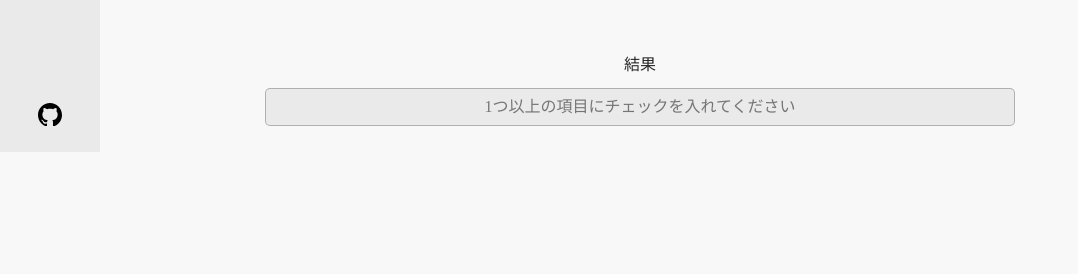
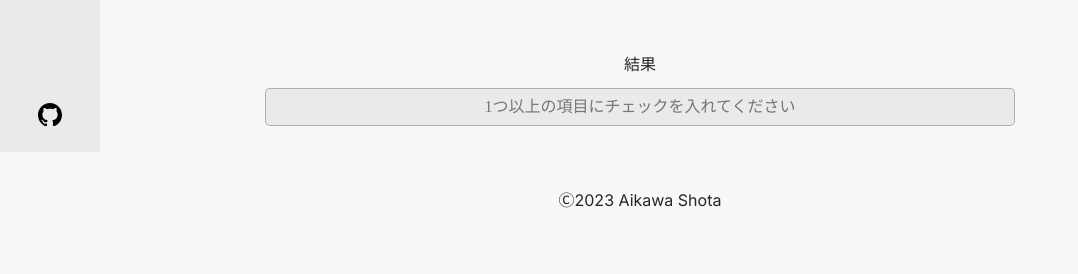
Before and after one commit to AikawaShota/web-toolbox, a Django app: page /passwords-generator in a window 1280 px wide. Shown: the part 648-922 px from the top of the page, without its empty margins (0-1078 px from the left). Before the commit the page ends 800 px from the top, so only its background shows below. Run offline with Django 4.2, Linux system fonts and the light colour scheme; parts of the project's set-up code (start-up, migrations or seed data) failed here and were passed over.

Commit message:
ライセンス表記の追加

```diff
--- a/toolbox/character_counter/templates/character_counter/index.html
+++ b/toolbox/character_counter/templates/character_counter/index.html
@@ -52,4 +52,8 @@
   </table>
 </div>
 
+<div>
+  <p>Ⓒ2023 Aikawa Shota</p>
+</div>
+
 {% endblock %}
--- a/toolbox/filler_text/templates/filler_text/index.html
+++ b/toolbox/filler_text/templates/filler_text/index.html
@@ -69,4 +69,8 @@
 {{ result }}</textarea
   >
 </div>
+
+<div>
+  <p>Ⓒ2023 Aikawa Shota</p>
+</div>
 {% endblock %}
--- a/toolbox/list/templates/list/index.html
+++ b/toolbox/list/templates/list/index.html
@@ -41,4 +41,8 @@
   </table>
 </div>
 
+<div>
+  <p>Ⓒ2023 Aikawa Shota</p>
+</div>
+
 {% endblock %}
--- a/toolbox/passwords_generator/templates/passwords_generator/index.html
+++ b/toolbox/passwords_generator/templates/passwords_generator/index.html
@@ -102,5 +102,10 @@
 <div>
   <p>結果</p>
   <input onfocus="this.select()" type="text" class="code" readonly placeholder="1つ以上の項目にチェックを入れてください" value="{{ result }}">
-  {% endblock %}
 </div>
+
+<div>
+  <p>Ⓒ2023 Aikawa Shota</p>
+</div>
+
+{% endblock %}
```
